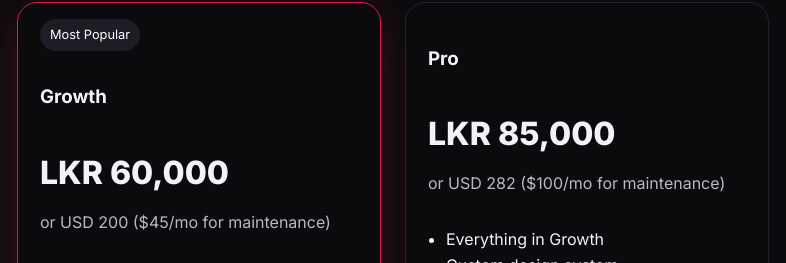
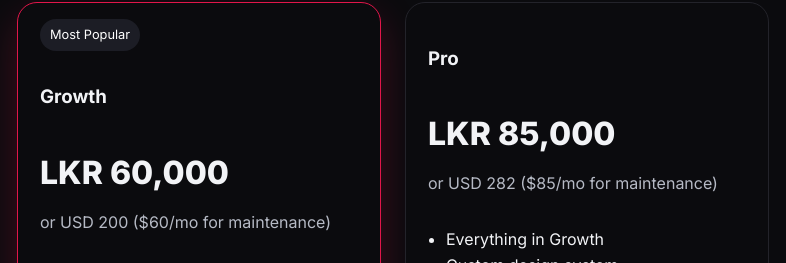
Before and after one commit to AkmalNimaladasa/AI, a plain HTML site: page index.html in a window 1280 px wide. Shown: the part 2882-3145 px from the top of the page, 441-1227 px from the left. Drawn offline with Linux system fonts and the light colour scheme.

Commit message:
Update index.html

```diff
--- a/index.html
+++ b/index.html
@@ -341,7 +341,7 @@
           <span class="tag">Most Popular</span>
           <h3>Growth</h3>
           <p class="price">LKR 60,000</p>
-          <p class="sub">or USD 200 ($45/mo for maintenance)</p>
+          <p class="sub">or USD 200 ($60/mo for maintenance)</p>
           <ul class="list">
             <li>Everything in Starter</li>
             <li>Up to 5 pages</li>
@@ -354,7 +354,7 @@
         <div class="price-card reveal delay-2">
           <h3>Pro</h3>
           <p class="price">LKR 85,000</p>
-          <p class="sub">or USD 282 ($100/mo for maintenance)</p>
+          <p class="sub">or USD 282 ($85/mo for maintenance)</p>
           <ul class="list">
             <li>Everything in Growth</li>
             <li>Custom design system</li>
```
